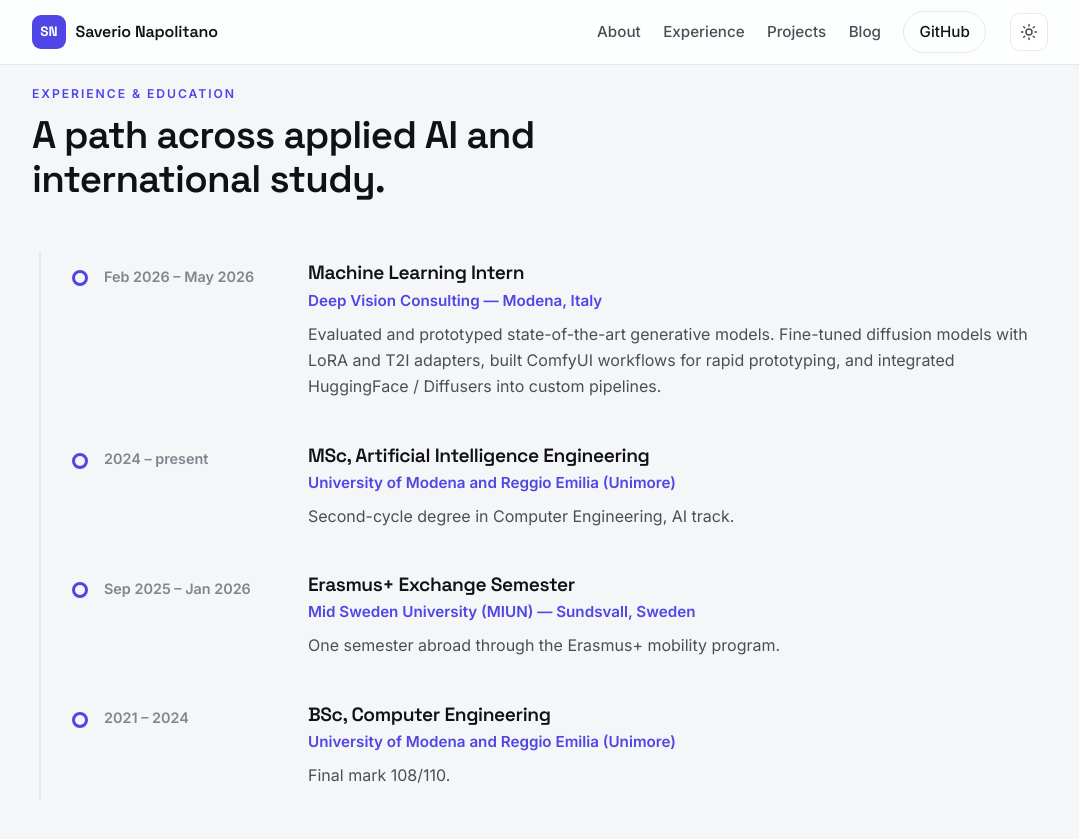
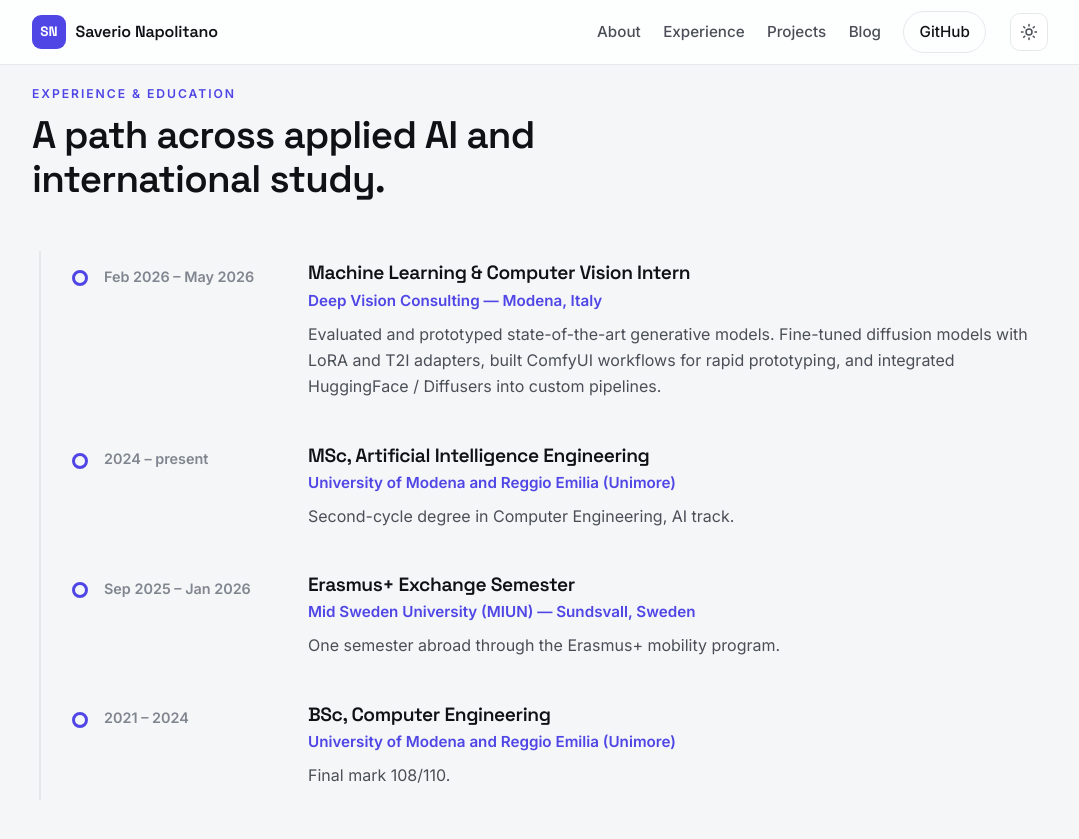
Before and after one commit to SaverioNapolitano/SaverioNapolitano.github.io, a Jekyll site: the page built from index.md, in a window 1280 px wide and 900 px high, scrolled down 1370 px. Shown: the top 839 px of the window, without its empty margins (100-1179 px from the left). Built offline with Jekyll 4.4.1, drawn with Linux system fonts in a browser that asks for light colours.

Commit message:
better work experience title

```diff
--- a/index.md
+++ b/index.md
@@ -77,7 +77,7 @@ title: Home
       <li class="timeline-item reveal">
         <div class="timeline-period">Feb 2026 – May 2026</div>
         <div class="timeline-body">
-          <h3>Machine Learning Intern</h3>
+          <h3>Machine Learning &amp; Computer Vision Intern</h3>
           <p class="timeline-org">Deep Vision Consulting — Modena, Italy</p>
           <p>
             Evaluated and prototyped state-of-the-art generative models.
```
